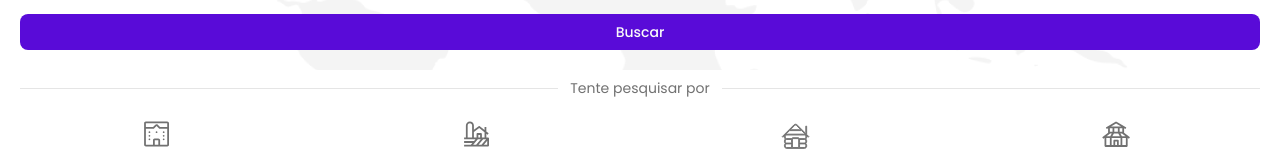
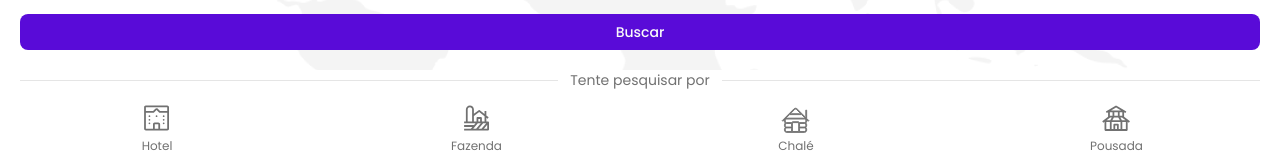
Before and after one commit to gt3oliveira/fsw-trips, a Next.js app: page / in a window 1280 px wide. Shown: the part 240-395 px from the top of the page. Built offline with nearby package versions, Linux system fonts and the light colour scheme; no server answers.

Commit message:
feat: add search and dates to trips

```diff
--- a/src/app/components/quick-search.tsx
+++ b/src/app/components/quick-search.tsx
@@ -4,7 +4,7 @@
 export const QuickSearch = () => {
     return (
         <div className=" flex flex-col gap-2">
-        <div className="flex items-center gap-3 w-full px-5 py-2">
+            <div className="flex items-center gap-3 w-full px-5">
                 <Separator className="flex-1" />
                 <h2 className=" text-sm text-gray-primary">Tente pesquisar por</h2>
                 <Separator className="flex-1" />
```
Also changed, not shown: src/app/components/trip-search.tsx (indentation only). Lines whose indentation alone changed are shown as unchanged.
